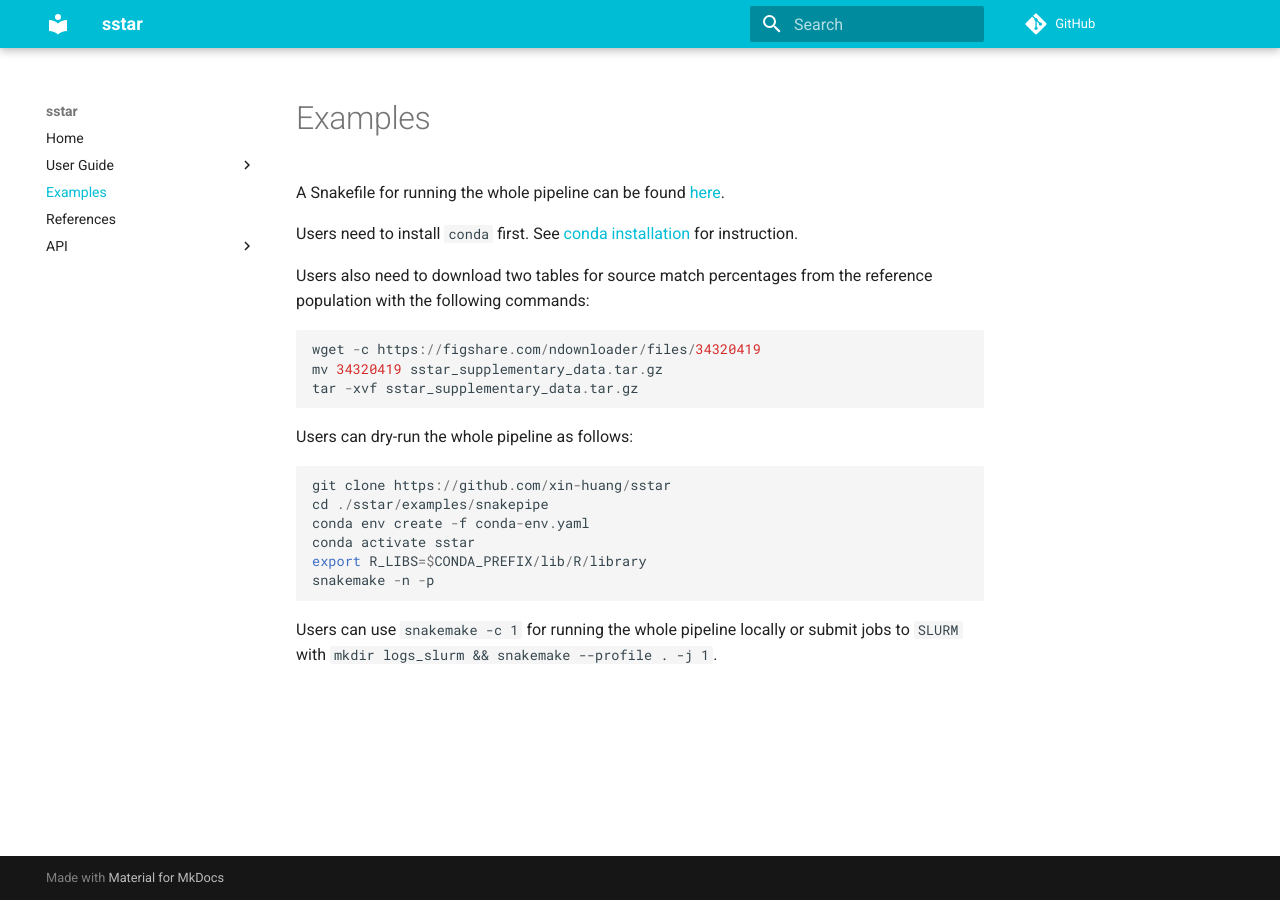
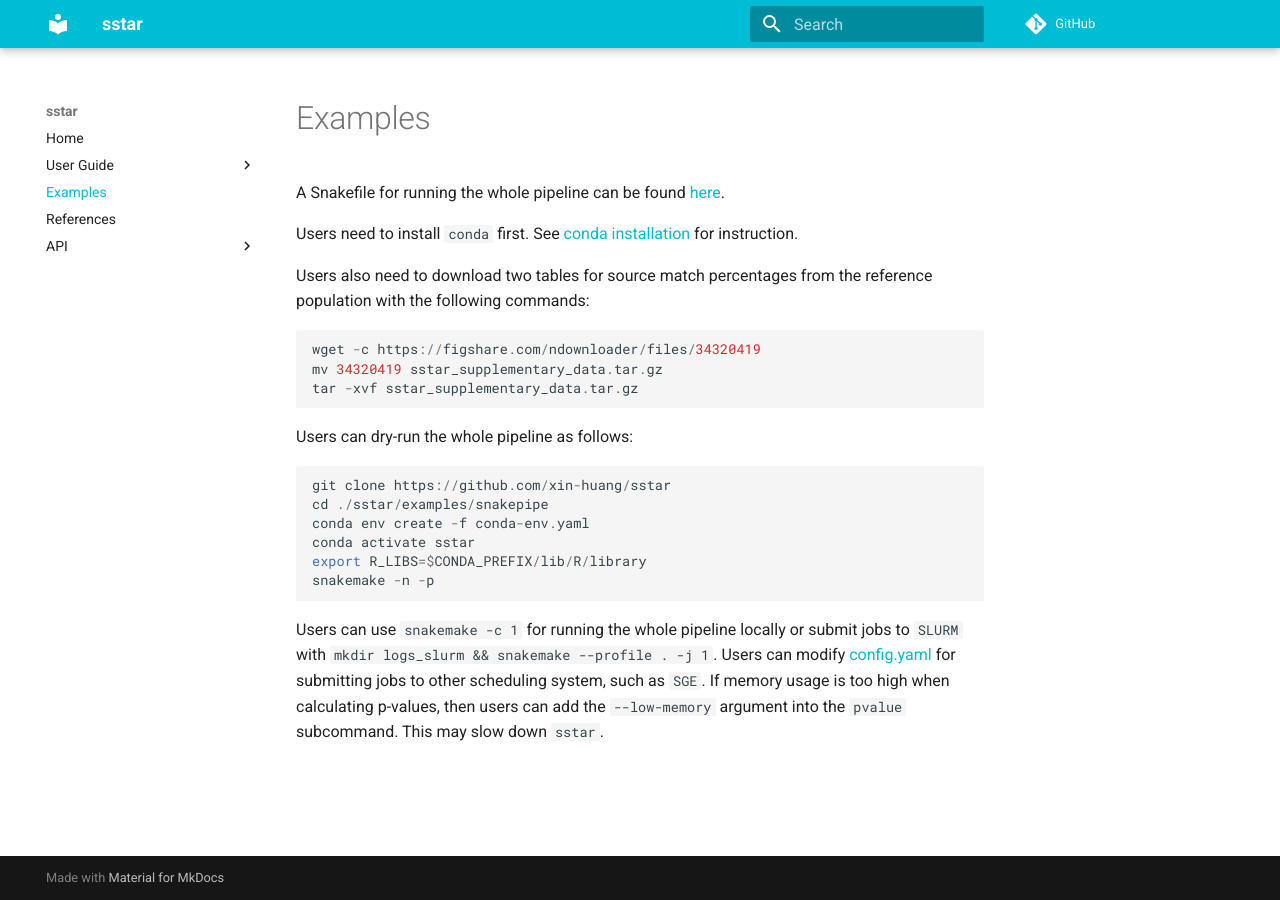
Before and after one commit to xin-huang/sstar, an MkDocs documentation site: the page built from docs/examples.md, in a window 1280 px wide. Built offline with MkDocs 1.6.1 and Material for MkDocs 9.7.7, drawn with Linux system fonts in a browser that asks for light colours; comment, search, counter and statistics services are not loaded.

Commit message:
Update docs

```diff
--- a/docs/examples.md
+++ b/docs/examples.md
@@ -19,4 +19,4 @@ Users can dry-run the whole pipeline as follows:
 	export R_LIBS=$CONDA_PREFIX/lib/R/library
 	snakemake -n -p
 
-Users can use `snakemake -c 1` for running the whole pipeline locally or submit jobs to `SLURM` with `mkdir logs_slurm && snakemake --profile . -j 1`.
+Users can use `snakemake -c 1` for running the whole pipeline locally or submit jobs to `SLURM` with `mkdir logs_slurm && snakemake --profile . -j 1`. Users can modify [config.yaml](https://github.com/xin-huang/sstar/blob/main/examples/snakepipe/config.yaml) for submitting jobs to other scheduling system, such as `SGE`. If memory usage is too high when calculating p-values, then users can add the `--low-memory` argument into the `pvalue` subcommand. This may slow down `sstar`.
```
Also changed, not shown: docs/userguide/pvalue.md (+1 -1 lines).
